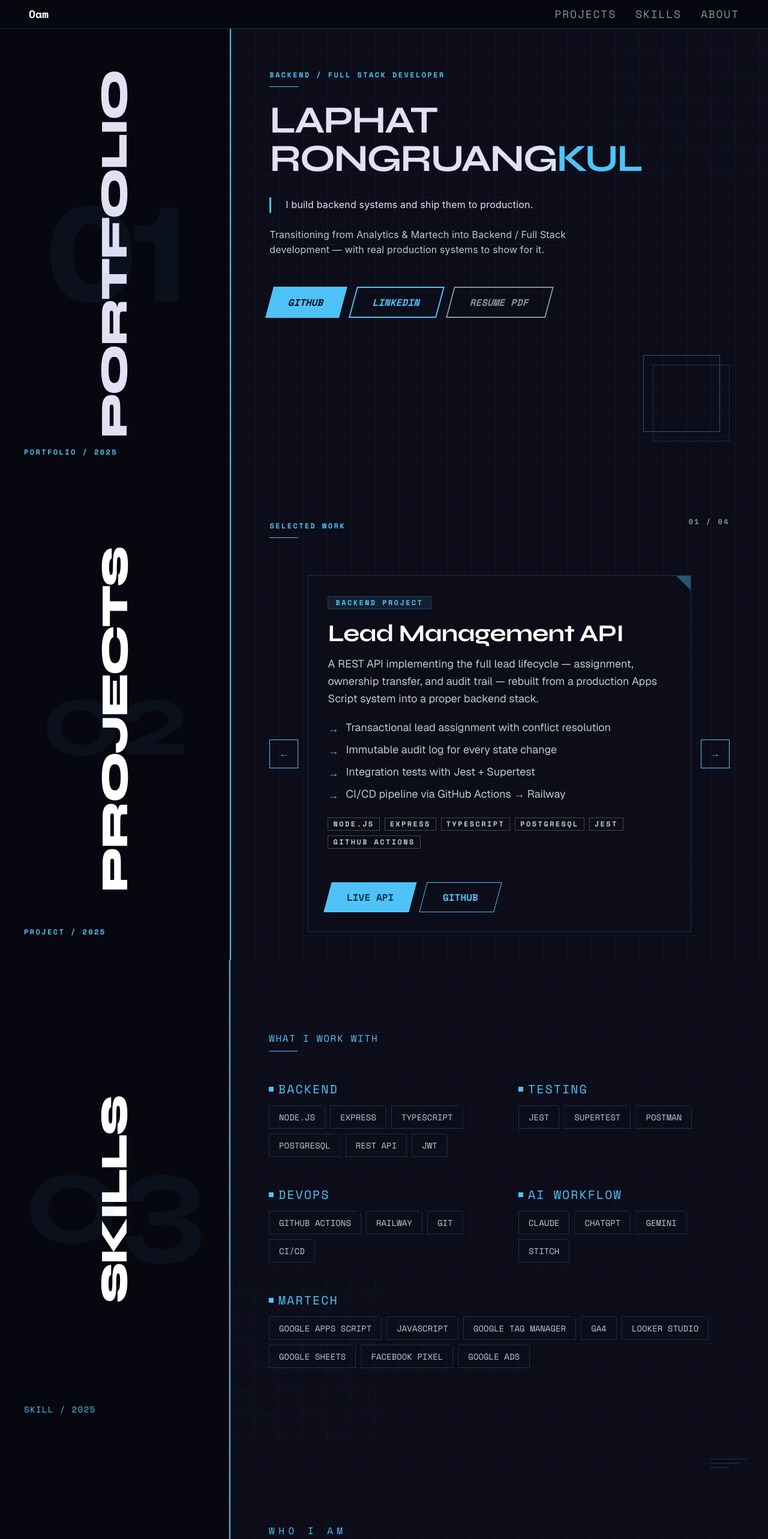
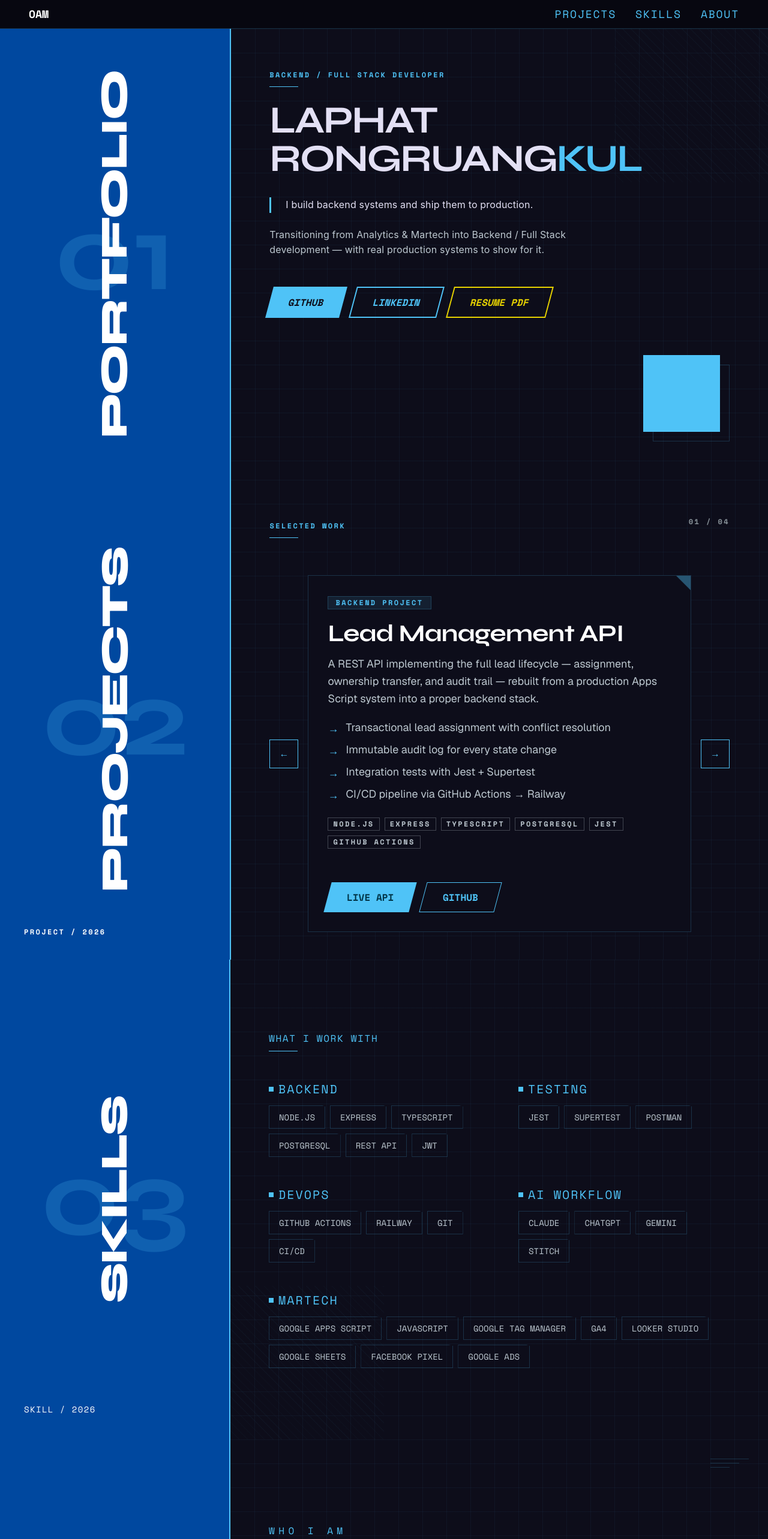
Before and after one commit to Atherz413/portfolio, a Next.js app: page / in a window 1280 px wide. Shown: the top 2566 px of the page at 60% size. Built offline with nearby package versions, Linux system fonts and the light colour scheme.

Commit message:
fix: hide 0am on mobile, swipe gesture for projects, desktop regression check

```diff
--- a/components/About.tsx
+++ b/components/About.tsx
@@ -6,17 +6,21 @@ export default function About() {
   return (
     <div id="about" className="flex flex-col md:flex-row md:items-stretch min-h-screen">
       {/* Left Column */}
-      <section className="relative w-full md:w-[30%] bg-[#070710] border-r-2 border-[#4fc3f7] flex flex-col justify-center items-center py-20 md:py-0 overflow-hidden">
-        <div className="vertical-text">
+      <section className="relative w-full md:w-[30%] bg-[#00489f] border-r-2 border-[#4fc3f7] flex flex-col justify-center items-center py-20 md:py-0 overflow-hidden">
+        {/* เพิ่ม relative และ z-10 เพื่อดันข้อความ ABOUT ขึ้นมาเลเยอร์บนสุด */}
+        <div className="vertical-text relative z-10">
           <h2 className="font-headline-xl text-headline-xl text-white tracking-tighter select-none uppercase">
             ABOUT
           </h2>
         </div>
-        <div className="absolute inset-0 flex items-center justify-center pointer-events-none select-none">
-          <span className="font-headline-xl text-[240px] text-[#4fc3f7] opacity-5 leading-none">04</span>
+
+        {/* เพิ่ม z-0 เพื่อส่งเลข 04 ลงไปอยู่เลเยอร์ล่างสุดด้านหลังข้อความ */}
+        <div className="absolute inset-0 flex items-center justify-center pointer-events-none select-none z-0">
+          <span className="font-headline-xl text-[180px] text-[#4FC3F7] opacity-20 leading-none">04</span>
         </div>
+
         <div className="absolute bottom-10 left-10 z-10">
-          <p className="font-label-caps text-[#4fc3f7] tracking-widest uppercase text-[14px]">ABOUT / 2025</p>
+          <p className="font-label-caps text-[#FFFFFF] tracking-widest uppercase text-[14px]">ABOUT / 2026</p>
         </div>
       </section>
 
@@ -27,8 +31,13 @@ export default function About() {
           <div className="w-12 h-[1px] bg-[#4fc3f7]" />
           <div className="w-8 h-[1px] bg-[#4fc3f7]" />
         </div>
-        <div className="absolute bottom-20 right-20 w-32 h-32 border border-[#4fc3f7]/20 translate-x-4 translate-y-4 hidden md:block" />
-        <div className="absolute bottom-20 right-20 w-32 h-32 border border-[#4fc3f7]/40 hidden md:block" />
+        <div className="absolute bottom-20 right-20 w-32 h-32 hidden md:block">
+            {/* กรอบหลัง (Ghost Frame) - มีเฉพาะเส้นขอบ เยื้องไปทางขวาและล่าง */}
+            <div className="absolute inset-0 border border-primary-container/20 translate-x-4 translate-y-4" />
+
+            {/* รูปทรงหน้า (Filled Shape) - ถมสีฟ้าครามทึบทั้งหมด */}
+            <div className="absolute inset-0 bg-[#4FC3F7]" />
+        </div>
         <div className="max-w-4xl flex flex-col gap-12">
           <div>
             <span className="font-label-caps text-[#4fc3f7] tracking-[0.4em] uppercase text-[16px]">WHO I AM</span>
--- a/components/Hero.tsx
+++ b/components/Hero.tsx
@@ -12,21 +12,19 @@ export default function Hero() {
   return (
     <div className="flex flex-col md:flex-row min-h-screen pt-[48px]">
       {/* Left Column (30%) */}
-      <section className="relative w-full md:w-[30%] bg-[#070710] flex flex-col justify-center items-center py-20 md:py-0 overflow-hidden">
-        <div className="vertical-text">
-          <h1 className="font-headline-xl text-headline-xl text-on-surface tracking-tighter select-none glitch-text">
-            PORTFOLIO
-          </h1>
+      <section className="relative w-full md:w-[30%] bg-[#00489f] flex flex-col justify-center items-center py-20 md:py-0 overflow-hidden">
+        {/* 1. ใส่ z-10 ให้เลเยอร์ข้อความปกติ */}
+        <div className="vertical-text z-10">
+            <h1 className="font-headline-xl text-headline-xl text-white tracking-tighter select-none">
+                PORTFOLIO
+                </h1>
         </div>
 
-        <div className="absolute bottom-10 left-10 z-10">
-          <p className="font-label-caps text-label-caps text-primary-container text-[14px]">PORTFOLIO / 2025</p>
+        {/* 2. ใส่ z-0 ให้เลข 01 อยู่เลเยอร์ล่างสุด */}
+        <div className="absolute inset-0 flex items-center justify-center pointer-events-none select-none z-0">
+            <span className="font-headline-xl text-[180px] text-[#4FC3F7] opacity-20 leading-none">01</span>
         </div>
-
-        <div className="absolute inset-0 flex items-center justify-center pointer-events-none select-none">
-          <span className="font-extrabold text-[220px] text-[#4fc3f7] opacity-5 leading-none tracking-tighter select-none pointer-events-none">01</span>
-        </div>
-      </section>
+     </section>
 
       {/* Vertical Divider */}
       <div className="hidden md:block w-[2px] bg-primary-container shadow-[0_0_15px_rgba(79,195,247,0.3)]" />
@@ -95,9 +93,14 @@ export default function Hero() {
           </div>
         </div>
 
-        {/* Ghost Frame */}
-        <div className="absolute bottom-20 right-20 w-32 h-32 border border-primary-container/20 translate-x-4 translate-y-4 hidden md:block" />
-        <div className="absolute bottom-20 right-20 w-32 h-32 border border-primary-container/40 hidden md:block" />
+        {/* Ghost Frame Setup */}
+        <div className="absolute bottom-20 right-20 w-32 h-32 hidden md:block">
+            {/* กรอบหลัง (Ghost Frame) - มีเฉพาะเส้นขอบ เยื้องไปทางขวาและล่าง */}
+            <div className="absolute inset-0 border border-primary-container/20 translate-x-4 translate-y-4" />
+
+            {/* รูปทรงหน้า (Filled Shape) - ถมสีฟ้าครามทึบทั้งหมด */}
+            <div className="absolute inset-0 bg-[#4FC3F7]" />
+        </div>
       </section>
     </div>
   );
--- a/components/Navbar.tsx
+++ b/components/Navbar.tsx
@@ -13,7 +13,7 @@ export default function Navbar() {
         className="hidden md:block text-white font-bold text-[18px]"
         style={{ fontFamily: "var(--font-space-mono)" }}
       >
-        Oam
+        OAM
       </span>
 
       <div className="flex items-center gap-8">
@@ -21,7 +21,7 @@ export default function Navbar() {
           <a
             key={href}
             href={href}
-            className="text-[18px] uppercase tracking-widest text-[#889299] hover:text-white transition-colors"
+            className="text-[18px] uppercase tracking-widest text-[#4FC3F7] hover:text-white transition-colors"
             style={{ fontFamily: "var(--font-space-mono)" }}
           >
             {label}
--- a/components/Projects.tsx
+++ b/components/Projects.tsx
@@ -23,21 +23,23 @@ export default function Projects() {
   return (
     <div id="projects" className="flex flex-col md:flex-row min-h-screen">
       {/* Left Column (30%) */}
-      <section className="relative w-full md:w-[30%] bg-[#070710] flex flex-col justify-center items-center py-20 md:py-0 overflow-hidden">
-        <div className="vertical-text">
+      <section className="relative w-full md:w-[30%] bg-[#00489f] flex flex-col justify-center items-center py-20 md:py-0 overflow-hidden">
+        {/* เพิ่ม relative และ z-10 เพื่อดันข้อความขึ้นมาเลเยอร์บน */}
+        <div className="vertical-text relative z-10">
           <h2 className="font-headline-xl text-headline-xl text-white tracking-tighter select-none">
             PROJECTS
           </h2>
         </div>
 
-        <div className="absolute inset-0 flex items-center justify-center pointer-events-none select-none">
-          <span className="font-headline-xl text-[180px] text-[#4fc3f7] opacity-5 leading-none">
+        {/* เพิ่ม z-0 เพื่อส่งเลข 02 ลงไปอยู่เลเยอร์ล่างสุดด้านหลังข้อความ */}
+        <div className="absolute inset-0 flex items-center justify-center pointer-events-none select-none z-0">
+          <span className="font-headline-xl text-[180px] text-[#4FC3F7] opacity-20 leading-none">
             02
           </span>
         </div>
 
         <div className="absolute bottom-10 left-10 z-10">
-          <p className="font-label-caps text-label-caps text-[#4fc3f7] text-[14px]">PROJECT / 2025</p>
+          <p className="font-label-caps text-label-caps text-[#FFFFFF] text-[14px]">PROJECT / 2026</p>
         </div>
       </section>
 
--- a/components/Skills.tsx
+++ b/components/Skills.tsx
@@ -5,17 +5,21 @@ import { skills } from "@/lib/data";
 export default function Skills() {
   return (
     <div id="skills" className="flex flex-col md:flex-row md:items-stretch min-h-screen">
-      <section className="relative w-full md:w-[30%] bg-[#070710] border-r-2 border-[#4fc3f7] flex flex-col justify-center items-center py-20 md:py-0 overflow-hidden">
-        <div className="vertical-text">
+      <section className="relative w-full md:w-[30%] bg-[#00489f] border-r-2 border-[#4fc3f7] flex flex-col justify-center items-center py-20 md:py-0 overflow-hidden">
+        {/* เพิ่ม relative และ z-10 เพื่อดันข้อความ SKILLS ขึ้นมาเลเยอร์บนสุด */}
+        <div className="vertical-text relative z-10">
           <h2 className="font-headline-xl text-headline-xl text-white tracking-tighter select-none uppercase">
             SKILLS
           </h2>
         </div>
-        <div className="absolute inset-0 flex items-center justify-center pointer-events-none select-none">
-          <span className="font-headline-xl text-[220px] text-[#4fc3f7] opacity-5 leading-none">03</span>
+
+        {/* เพิ่ม z-0 เพื่อส่งเลข 03 ลงไปอยู่เลเยอร์ล่างสุดด้านหลังข้อความ */}
+        <div className="absolute inset-0 flex items-center justify-center pointer-events-none select-none z-0">
+          <span className="font-headline-xl text-[180px] text-[#4FC3F7] opacity-20 leading-none">03</span>
         </div>
+
         <div className="absolute bottom-10 left-10 z-10">
-          <p className="font-label-caps text-[#4fc3f7] tracking-widest uppercase text-[14px]">SKILL / 2025</p>
+          <p className="font-label-caps text-[#FFFFFF] tracking-widest uppercase text-[14px]">SKILL / 2026</p>
         </div>
       </section>
 
--- a/tailwind.config.ts
+++ b/tailwind.config.ts
@@ -17,7 +17,7 @@ export default {
         "error": "#ffb4ab",
         "on-tertiary-fixed-variant": "#45455b",
         "on-error": "#690005",
-        "outline": "#889299",
+        "outline": "#e6d100",
         "on-surface-variant": "#bdc8d0",
         "surface-container-low": "#1a1a28",
         "surface-container-high": "#292937",
```
